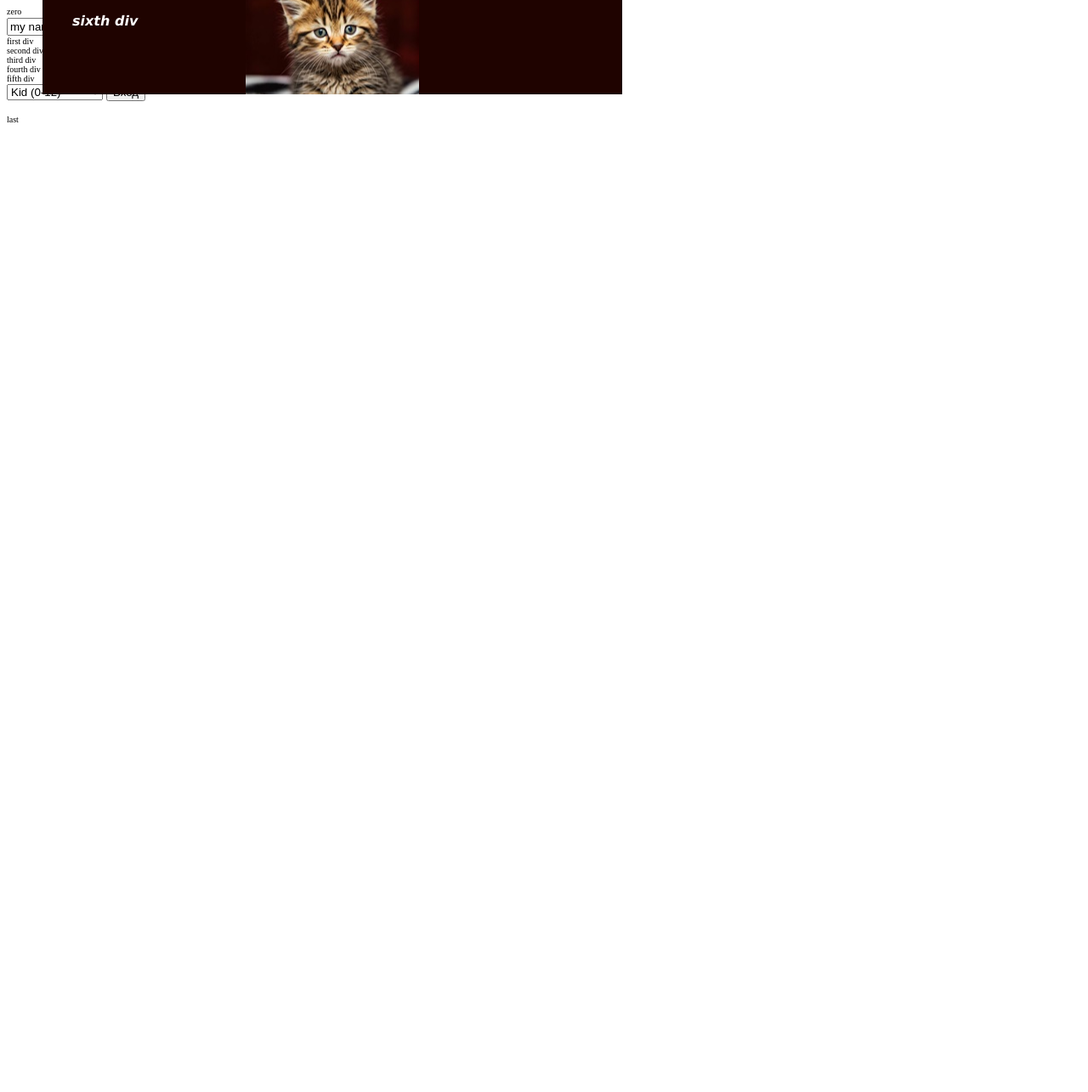
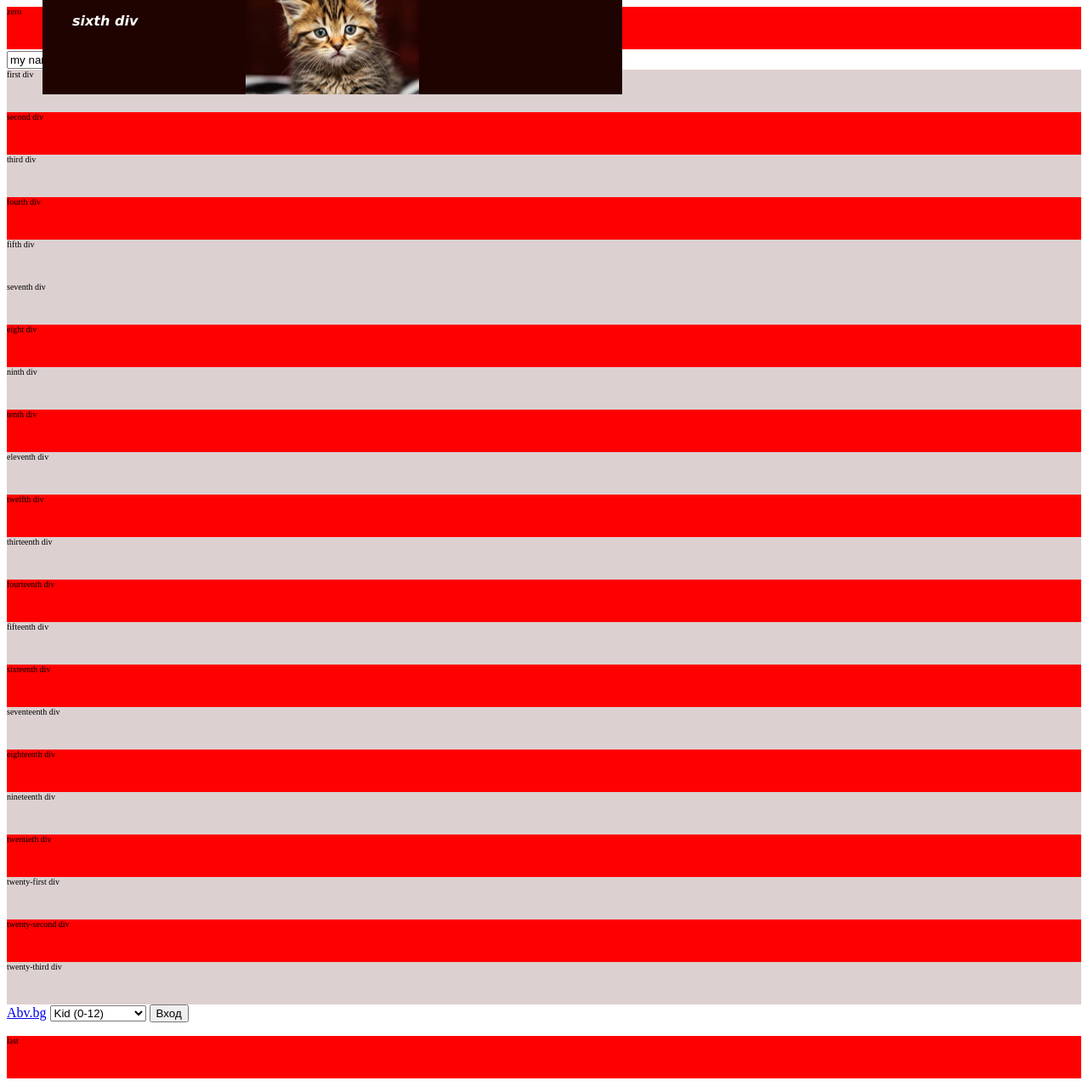
Before and after one commit to mtgeorgiev/www-si-2025, a PHP site: page /homepage.html in a window 1280 px wide. Shown: the whole page at 85% size. Before the commit the page ends 144 px from the top, so only its background shows below. Run offline with PHP 8.4, Linux system fonts and the light colour scheme.

Commit message:
more css, some pseudo selectors

```diff
--- a/homepage.html
+++ b/homepage.html
@@ -23,6 +23,24 @@
             <div>inner div</div>
             <div>second inner div</div>
         </div>
+        <div>seventh div</div>
+        <div>eight div</div>
+        <div>ninth div</div>
+        <div>tenth div</div>
+        <div>eleventh div</div>
+        <div>twelfth div</div>
+        <div>thirteenth div</div>
+        <div>fourteenth div</div>
+        <div>fifteenth div</div>
+        <div>sixteenth div</div>
+        <div>seventeenth div</div>
+        <div>eighteenth div</div>
+        <div>nineteenth div</div>
+        <div>twentieth div</div>
+        <div>twenty-first div</div>
+        <div>twenty-second div</div>
+        <div>twenty-third div</div>
+        <a href="abv.bg">Abv.bg</a>
 
 
         <select name="age-group">
--- a/mystyle.css
+++ b/mystyle.css
@@ -1,3 +1,10 @@
+
+div:nth-child(2n+1) {
+    background-color: rgb(255, 0, 0);
+}
+div:nth-child(2n) {
+    background-color: rgb(221, 208, 208);
+}
 
 /*
 div {
@@ -55,3 +62,16 @@ div.big-test-div div {
     height: 80px;
     display: none;
 }
+
+div {
+    height: 50px;
+}
+
+
+a:hover {
+    background-color: rgb(183, 31, 31);
+}
+
+a:focus {
+    background-color: rgb(50, 211, 214);
+}
```
